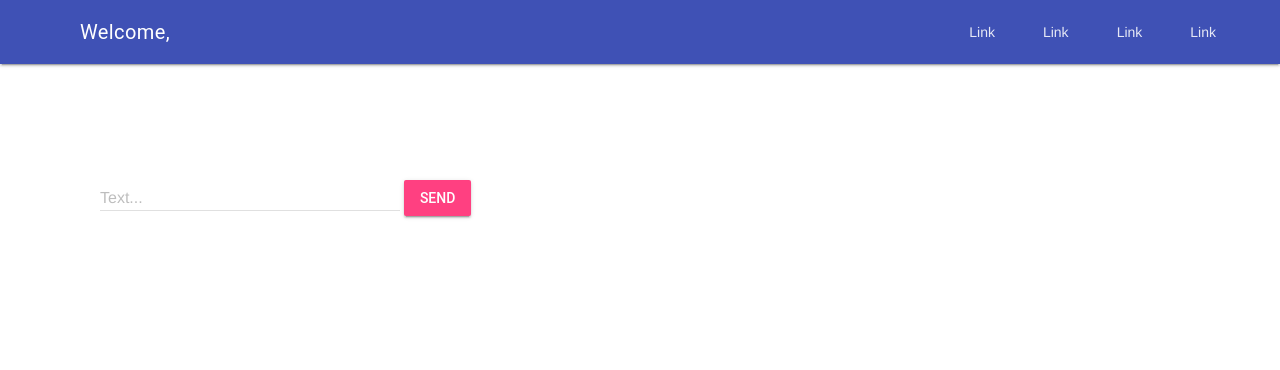
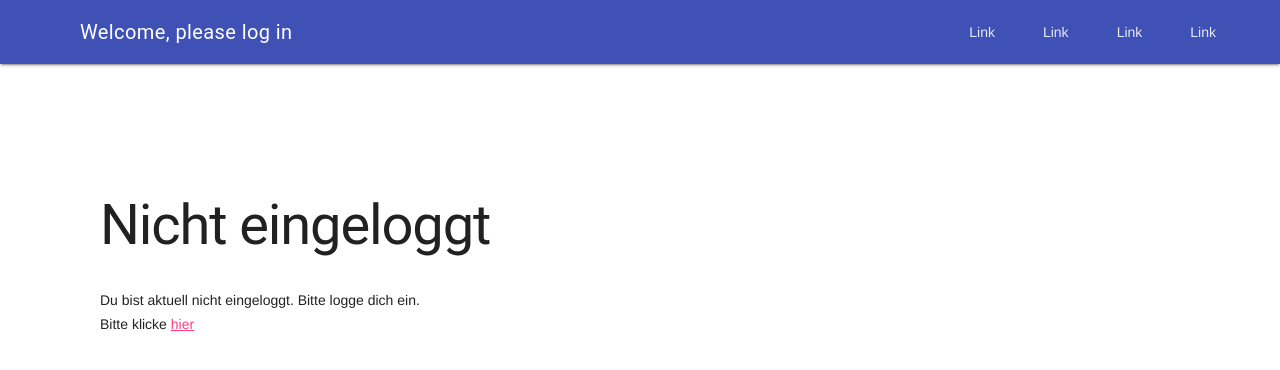
Before and after one commit to MaxWirnsberger/Django-ChatApp, a Django app: template chat/templates/chat/index.html in a window 1280 px wide. Shown: the top 370 px of the page. Run offline with Django 5.2, Linux system fonts and the light colour scheme; the template is opened without the code that fills it, so the values that code supplies are empty.

Commit message:
created first_chat app

```diff
--- a/chat/templates/chat/index.html
+++ b/chat/templates/chat/index.html
@@ -1,63 +1,63 @@
-<link
-  rel="stylesheet"
-  href="https://fonts.googleapis.com/icon?family=Material+Icons"
-/>
-<link
-  rel="stylesheet"
-  href="https://code.getmdl.io/1.3.0/material.indigo-pink.min.css"
-/>
-<script defer src="https://code.getmdl.io/1.3.0/material.min.js"></script>
+{% extends "base.html" %}
+{% block content %}
+{% if request.user.is_authenticated %}
 
-<style>
-    .page-content{
-        padding: 100px 100px;
+<div id="messageContainer">
+  {% for message in messages %}
+  <div>
+    <span class="color-gray">[{{ message.created_at }}]</span>
+    {{message.author.first_name }}: {{ message.text }}
+  </div>
+  {% endfor %}
+</div>
+
+<script>
+  async function sendMessage() {
+    let form = new FormData();
+    let token = "{{ csrf_token }}";
+    form.append("textmessage", messagefield.value);
+    form.append("csrfmiddlewaretoken", token);
+    try {
+      messageContainer.innerHTML += `
+      <div id="deleteMessage">
+        <span class="color-gray">[DATUM]</span>
+        <span class="color-gray">{{request.user.first_name }}: ${messagefield.value}</span>
+      </div>
+      `;
+      let response = await fetch("/chat/", {
+        method: "POST",
+        body: form,
+      });
+      let jsonResponse = await response.json();
+      console.log('json is', jsonResponse)
+
+      document.getElementById('deleteMessage').remove();
+      console.log("Success!!");
+    } catch (error) {
+      console.error("An error occured", error);
     }
-</style>
+  }
+</script>
 
-<!-- Always shows a header, even in smaller screens. -->
-<div class="mdl-layout mdl-js-layout mdl-layout--fixed-header">
-  <header class="mdl-layout__header">
-    <div class="mdl-layout__header-row">
-      <!-- Title -->
-      <span class="mdl-layout-title"
-        >Welcome, {{ request.user.first_name }}
-      </span>
-      <!-- Add spacer, to align navigation to the right -->
-      <div class="mdl-layout-spacer"></div>
-      <!-- Navigation. We hide it in small screens. -->
-      <nav class="mdl-navigation mdl-layout--large-screen-only">
-        <a class="mdl-navigation__link" href="">Link</a>
-        <a class="mdl-navigation__link" href="">Link</a>
-        <a class="mdl-navigation__link" href="">Link</a>
-        <a class="mdl-navigation__link" href="">Link</a>
-      </nav>
-    </div>
-  </header>
-  <div class="mdl-layout__drawer">
-    <span class="mdl-layout-title">Chatroom</span>
-    <nav class="mdl-navigation">
-      <a class="mdl-navigation__link" href="">Link</a>
-      <a class="mdl-navigation__link" href="">Link</a>
-      <a class="mdl-navigation__link" href="">Link</a>
-      <a class="mdl-navigation__link" href="">Link</a>
-    </nav>
+<form onsubmit="sendMessage(); return false;" method="post">
+  {% csrf_token %}
+  <div class="mdl-textfield mdl-js-textfield mdl-textfield--floating-label">
+    <input
+      class="mdl-textfield__input"
+      name="textmessage"
+      type="text"
+      id="messagefield"
+    />
+    <label class="mdl-textfield__label" for="sample3">Text...</label>
   </div>
-  <main class="mdl-layout__content">
-    <div class="page-content">
-      <form action="/chat/" method="post">
-        {% csrf_token %}
-        <div
-          class="mdl-textfield mdl-js-textfield mdl-textfield--floating-label"
-        >
-          <input class="mdl-textfield__input" name="textmessage" type="text" id="sample3" />
-          <label class="mdl-textfield__label" for="sample3">Text...</label>
-        </div>
-        <button
-          class="mdl-button mdl-js-button mdl-button--raised mdl-js-ripple-effect mdl-button--accent"
-        >
-          Send
-        </button>
-      </form>
-    </div>
-  </main>
-</div>
+  <button class="mdl-button mdl-js-button mdl-button--raised mdl-js-ripple-effect mdl-button--accent">
+    Send
+  </button>
+</form>
+{% else %}
+<h1>Nicht eingeloggt</h1>
+<p>
+  Du bist aktuell nicht eingeloggt. Bitte logge dich ein. <br />
+  Bitte klicke <a href="/login/"> hier</a>
+</p>
+{% endif %} {% endblock %}
--- a/django_chat_app/settings.py
+++ b/django_chat_app/settings.py
@@ -11,6 +11,7 @@ https://docs.djangoproject.com/en/5.0/ref/settings/
 """
 
 from pathlib import Path
+import os
 
 # Build paths inside the project like this: BASE_DIR / 'subdir'.
 BASE_DIR = Path(__file__).resolve().parent.parent
@@ -55,12 +56,13 @@ ROOT_URLCONF = 'django_chat_app.urls'
 TEMPLATES = [
     {
         'BACKEND': 'django.template.backends.django.DjangoTemplates',
-        'DIRS': [],
+        'DIRS': [os.path.join(BASE_DIR, 'templates')],
         'APP_DIRS': True,
         'OPTIONS': {
             'context_processors': [
                 'django.template.context_processors.debug',
                 'django.template.context_processors.request',
+                'django.template.context_processors.static',
                 'django.contrib.auth.context_processors.auth',
                 'django.contrib.messages.context_processors.messages',
             ],
@@ -117,6 +119,7 @@ USE_TZ = True
 # https://docs.djangoproject.com/en/5.0/howto/static-files/
 
 STATIC_URL = 'static/'
+STATICFILES_DIRS = [BASE_DIR / "static"]
 
 # Default primary key field type
 # https://docs.djangoproject.com/en/5.0/ref/settings/#default-auto-field
--- a/django_chat_app/urls.py
+++ b/django_chat_app/urls.py
@@ -16,9 +16,10 @@ Including another URLconf
 """
 from django.contrib import admin
 from django.urls import path
-from chat.views import index
+from chat.views import index, login_view
 
 urlpatterns = [
     path('admin/', admin.site.urls),
     path('chat/', index),
+    path('login/', login_view,)
 ]
--- /dev/null
+++ b/static/css/style.css
@@ -0,0 +1,7 @@
+.page-content {
+  padding: 100px 100px;
+}
+
+.color-gray {
+  color: rgba(0, 0, 0, 0.4);
+}
--- /dev/null
+++ b/templates/base.html
@@ -0,0 +1,65 @@
+<!DOCTYPE html>
+<html lang="en">
+  <head>
+    <meta charset="UTF-8" />
+    <meta name="viewport" content="width=device-width, initial-scale=1.0" />
+    <title>Chatroom</title>
+
+    <link
+      rel="stylesheet"
+      href="https://fonts.googleapis.com/icon?family=Material+Icons"
+    />
+    <link
+      rel="stylesheet"
+      href="https://code.getmdl.io/1.3.0/material.indigo-pink.min.css"
+    />
+    {% load static %}
+    <link rel="stylesheet" href="{% static 'css/style.css' %}">
+    <script defer src="https://code.getmdl.io/1.3.0/material.min.js"></script>
+
+    <style>
+
+    </style>
+  </head>
+  <body>
+    <!-- Always shows a header, even in smaller screens. -->
+    <div class="mdl-layout mdl-js-layout mdl-layout--fixed-header">
+      <header class="mdl-layout__header">
+        <div class="mdl-layout__header-row">
+          <!-- Title -->
+          <span class="mdl-layout-title">
+            {% if request.user.is_authenticated %}
+                Welcome, {{ request.user.first_name }}
+            {% else %}
+                Welcome, please log in
+            {% endif %}
+          </span>
+          <!-- Add spacer, to align navigation to the right -->
+          <div class="mdl-layout-spacer"></div>
+          <!-- Navigation. We hide it in small screens. -->
+          <nav class="mdl-navigation mdl-layout--large-screen-only">
+            <a class="mdl-navigation__link" href="">Link</a>
+            <a class="mdl-navigation__link" href="">Link</a>
+            <a class="mdl-navigation__link" href="">Link</a>
+            <a class="mdl-navigation__link" href="">Link</a>
+          </nav>
+        </div>
+      </header>
+      <div class="mdl-layout__drawer">
+        <span class="mdl-layout-title">Chatroom</span>
+        <nav class="mdl-navigation">
+          <a class="mdl-navigation__link" href="">Link</a>
+          <a class="mdl-navigation__link" href="">Link</a>
+          <a class="mdl-navigation__link" href="">Link</a>
+          <a class="mdl-navigation__link" href="">Link</a>
+        </nav>
+      </div>
+      <main class="mdl-layout__content">
+        <div class="page-content">
+          {% block content %}
+          {% endblock %}
+        </div>
+      </main>
+    </div>
+  </body>
+</html>
```
Also changed, not shown: chat/templates/auth/login.html (added, +16 -0 lines), chat/views.py (+23 -1 lines), db.sqlite3.
